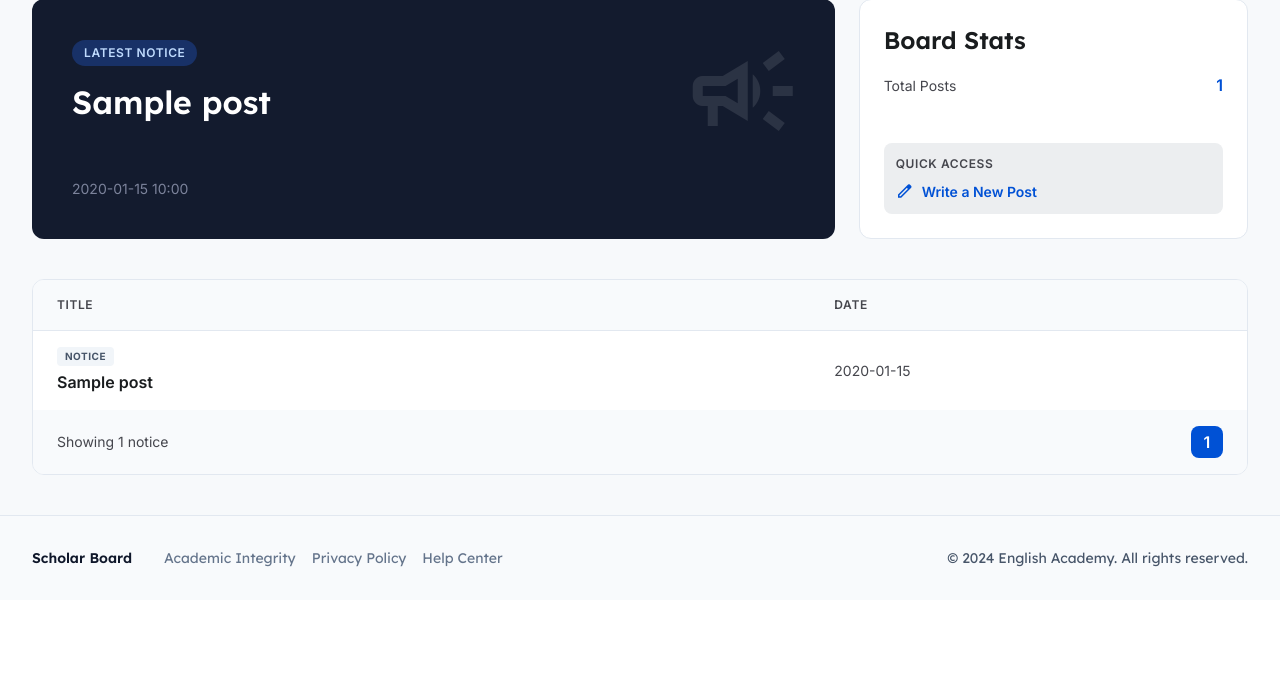
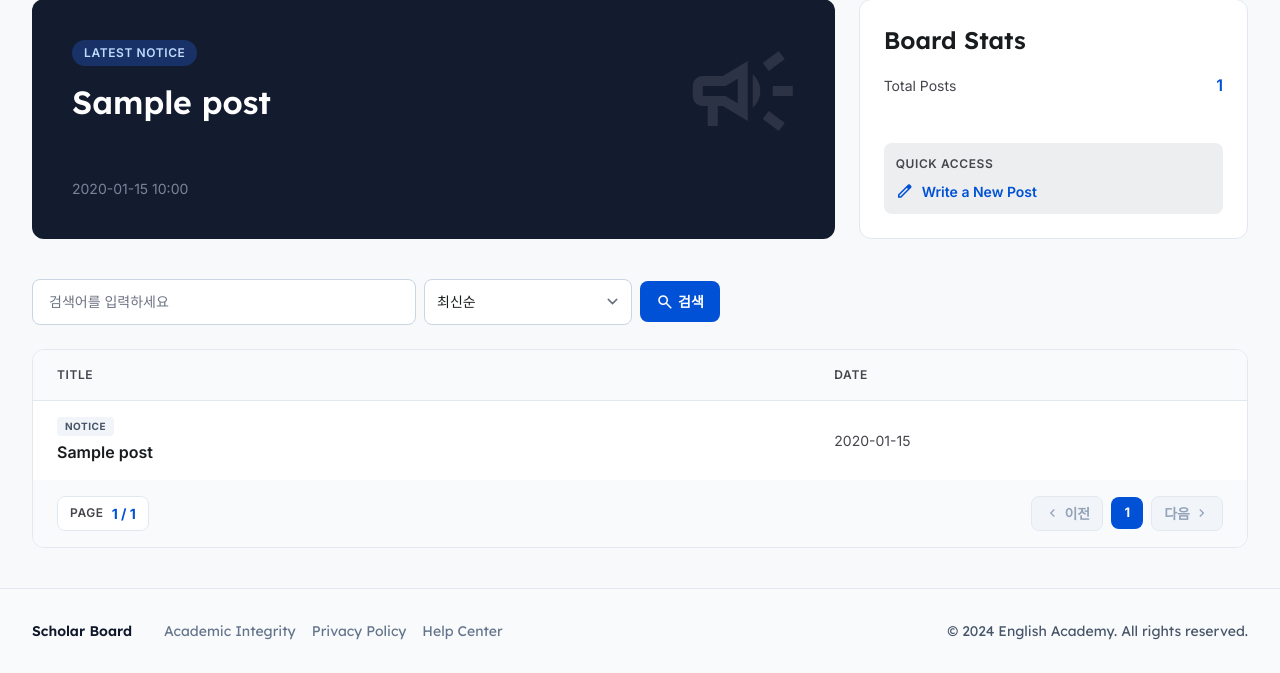
Before and after one commit to jhjhjh1000/day4-flask, a Flask app: page / in a window 1280 px wide. Shown: the part 256-929 px from the top of the page. Before the commit the page ends 823 px from the top, so only its background shows below. Run offline with Flask 3, Linux system fonts and the light colour scheme; tables that the repository leaves empty hold one stand-in row (values such as "Sample post"); some libraries are stand-ins or nearby versions.

Commit message:
목록 검색·정렬·페이지네이션을 개선해 게시글 탐색성을 높임.
검색어 필터와 정렬 상태를 페이지 이동 시 유지해 목록 사용성을 일관되게 맞췄다.

Co-Authored-By: Claude Opus 4.7 <noreply@anthropic.com>

```diff
--- a/app.py
+++ b/app.py
@@ -28,10 +28,59 @@ def init_db():
 
 @app.route("/")
 def list_posts():
+    page_size = 10
+    page = request.args.get("page", default=1, type=int) or 1
+    page = max(page, 1)
+    q = (request.args.get("q", "") or "").strip()
+    sort = (request.args.get("sort", "latest") or "latest").strip()
+
+    order_by_map = {
+        "latest": "id DESC",
+        "oldest": "id ASC",
+        "title": "title COLLATE NOCASE ASC, id DESC",
+    }
+    if sort not in order_by_map:
+        sort = "latest"
+    order_by = order_by_map[sort]
+
     conn = get_db()
-    posts = conn.execute("SELECT * FROM posts ORDER BY id DESC").fetchall()
+
+    if q:
+        like_q = f"%{q}%"
+        total_posts = conn.execute(
+            "SELECT COUNT(*) FROM posts WHERE title LIKE ? OR content LIKE ?",
+            (like_q, like_q),
+        ).fetchone()[0]
+    else:
+        total_posts = conn.execute("SELECT COUNT(*) FROM posts").fetchone()[0]
+
+    total_pages = max((total_posts + page_size - 1) // page_size, 1)
+    if page > total_pages:
+        page = total_pages
+
+    offset = (page - 1) * page_size
+    if q:
+        like_q = f"%{q}%"
+        posts = conn.execute(
+            f"SELECT * FROM posts WHERE title LIKE ? OR content LIKE ? ORDER BY {order_by} LIMIT ? OFFSET ?",
+            (like_q, like_q, page_size, offset),
+        ).fetchall()
+    else:
+        posts = conn.execute(
+            f"SELECT * FROM posts ORDER BY {order_by} LIMIT ? OFFSET ?",
+            (page_size, offset),
+        ).fetchall()
+
     conn.close()
-    return render_template("list.html", posts=posts)
+
+    return render_template(
+        "list.html",
+        posts=posts,
+        page=page,
+        total_pages=total_pages,
+        q=q,
+        sort=sort,
+    )
 
 
 @app.route("/post/<int:post_id>")
--- a/templates/list.html
+++ b/templates/list.html
@@ -55,6 +55,21 @@
     </div>
     {% endif %}
 
+    <section class="mb-6">
+        <form method="get" action="{{ url_for('list_posts') }}" class="flex flex-col md:flex-row md:items-center gap-2">
+            <input type="text" name="q" value="{{ q }}" placeholder="검색어를 입력하세요" class="w-full md:w-96 px-4 py-2.5 rounded-lg border border-slate-300 text-[14px] focus:outline-none focus:ring-2 focus:ring-secondary/30" />
+            <select name="sort" onchange="this.form.submit()" class="w-full md:w-52 px-3 py-2.5 rounded-lg border border-slate-300 text-[14px] bg-white focus:outline-none focus:ring-2 focus:ring-secondary/30">
+                <option value="latest" {% if sort == 'latest' %}selected{% endif %}>최신순</option>
+                <option value="oldest" {% if sort == 'oldest' %}selected{% endif %}>오래된순</option>
+                <option value="title" {% if sort == 'title' %}selected{% endif %}>제목순 (가나다)</option>
+            </select>
+            <button type="submit" class="inline-flex items-center gap-1 px-4 py-2.5 rounded-lg bg-secondary text-white text-[14px] font-semibold hover:bg-blue-700 transition-colors">
+                <span class="material-symbols-outlined text-[18px]">search</span>
+                검색
+            </button>
+        </form>
+    </section>
+
     <!-- Post List Table -->
     <div class="bg-white border border-slate-200 rounded-xl overflow-hidden">
         <!-- Table Header -->
@@ -79,17 +94,62 @@
             {% else %}
             <div class="px-6 py-16 text-center text-on-surface-variant">
                 <span class="material-symbols-outlined text-[48px] mb-4 block text-outline-variant">article</span>
+                {% if q %}
+                <p class="text-[18px] font-semibold mb-2">검색 결과가 없습니다</p>
+                {% else %}
                 <p class="text-[18px] font-semibold mb-2">No notices yet</p>
                 <p class="text-[14px]">Be the first to post on the board!</p>
+                {% endif %}
             </div>
             {% endfor %}
         </div>
         <!-- Footer -->
         {% if posts %}
-        <div class="px-6 py-4 bg-slate-50 flex items-center justify-between">
-            <span class="text-[14px] text-on-surface-variant">Showing {{ posts|length }} notice{{ 's' if posts|length != 1 else '' }}</span>
-            <div class="flex gap-1">
-                <button class="w-8 h-8 flex items-center justify-center rounded-lg bg-secondary text-white font-semibold">1</button>
+        <div class="px-6 py-4 bg-slate-50 flex items-center justify-between gap-4">
+            <div class="inline-flex items-center gap-2 px-3 py-1.5 rounded-lg bg-white border border-slate-200">
+                <span class="text-[12px] font-semibold tracking-wider uppercase text-on-surface-variant">Page</span>
+                <span class="text-[14px] font-bold text-secondary">{{ page }} / {{ total_pages }}</span>
+            </div>
+            {% set block_size = 10 %}
+            {% set block_start = ((page - 1) // block_size) * block_size + 1 %}
+            {% set block_end = block_start + block_size - 1 %}
+            {% if block_end > total_pages %}
+                {% set block_end = total_pages %}
+            {% endif %}
+            <div class="flex items-center gap-2 flex-wrap justify-end">
+                {% if page > 1 %}
+                <a href="{{ url_for('list_posts', page=page-1, q=q, sort=sort) }}" class="inline-flex items-center gap-1 px-3 py-1.5 rounded-lg border border-slate-300 text-[14px] font-semibold text-on-surface hover:bg-slate-100 transition-colors">
+                    <span class="material-symbols-outlined text-[16px]">chevron_left</span>
+                    이전
+                </a>
+                {% else %}
+                <span class="inline-flex items-center gap-1 px-3 py-1.5 rounded-lg border border-slate-200 text-[14px] font-semibold text-slate-400 bg-slate-100 cursor-not-allowed">
+                    <span class="material-symbols-outlined text-[16px]">chevron_left</span>
+                    이전
+                </span>
+                {% endif %}
+
+                <div class="flex items-center gap-1">
+                    {% for p in range(block_start, block_end + 1) %}
+                        {% if p == page %}
+                        <span class="w-8 h-8 inline-flex items-center justify-center rounded-lg bg-secondary text-white text-[13px] font-bold">{{ p }}</span>
+                        {% else %}
+                        <a href="{{ url_for('list_posts', page=p, q=q, sort=sort) }}" class="w-8 h-8 inline-flex items-center justify-center rounded-lg border border-slate-300 text-[13px] font-semibold text-on-surface hover:bg-slate-100 transition-colors">{{ p }}</a>
+                        {% endif %}
+                    {% endfor %}
+                </div>
+
+                {% if page < total_pages %}
+                <a href="{{ url_for('list_posts', page=page+1, q=q, sort=sort) }}" class="inline-flex items-center gap-1 px-3 py-1.5 rounded-lg border border-slate-300 text-[14px] font-semibold text-on-surface hover:bg-slate-100 transition-colors">
+                    다음
+                    <span class="material-symbols-outlined text-[16px]">chevron_right</span>
+                </a>
+                {% else %}
+                <span class="inline-flex items-center gap-1 px-3 py-1.5 rounded-lg border border-slate-200 text-[14px] font-semibold text-slate-400 bg-slate-100 cursor-not-allowed">
+                    다음
+                    <span class="material-symbols-outlined text-[16px]">chevron_right</span>
+                </span>
+                {% endif %}
             </div>
         </div>
         {% endif %}
```
Also changed, not shown: test_search_pagination.py (added, +52 -0 lines).
